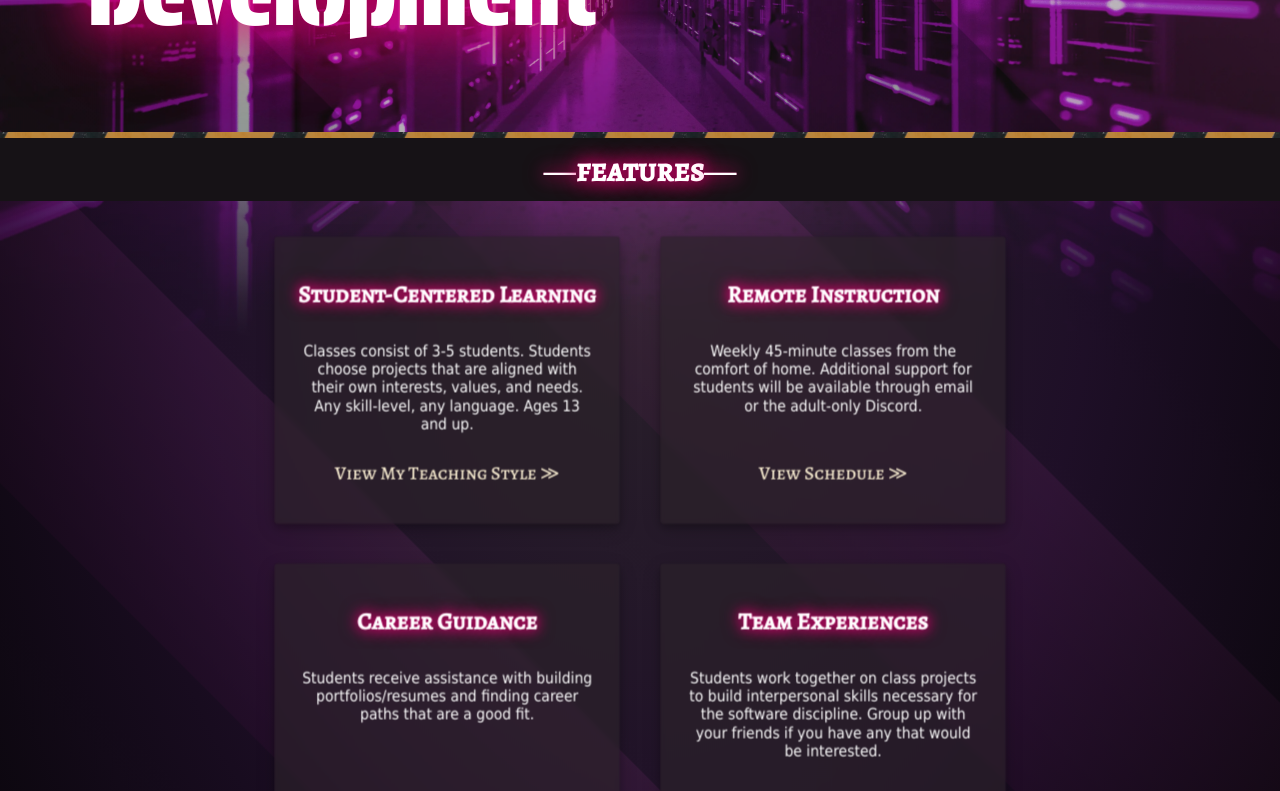
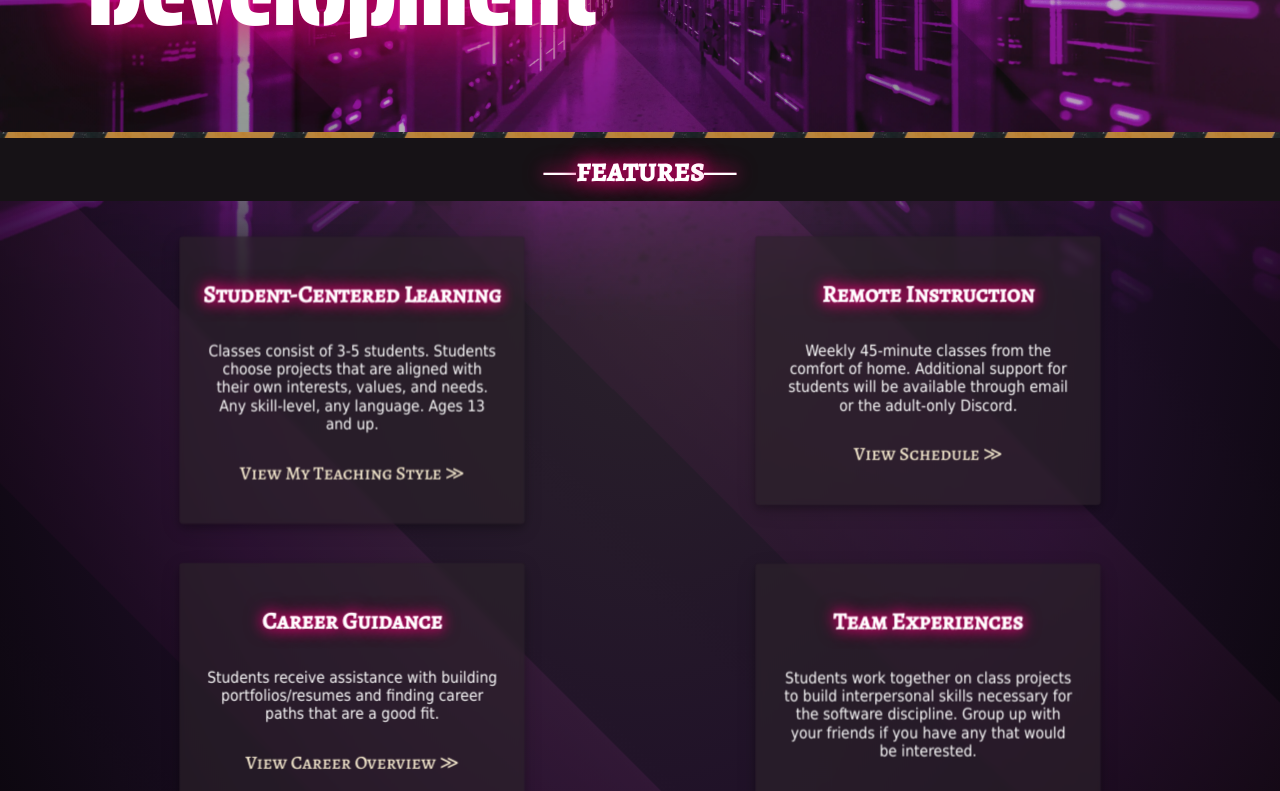
Before and after one commit to chworthey/cs-studio-site, a React (Vite) app: page / in a window 1280 px wide. Shown: the part 520-1311 px from the top of the page. Built offline with nearby package versions, Linux system fonts and the light colour scheme; a web font is replaced by a local one.

Commit message:
Fixed scaling bug

```diff
--- a/src/main/components/FrontPage.tsx
+++ b/src/main/components/FrontPage.tsx
@@ -21,10 +21,10 @@ export function FrontPage(props: IFrontPageProps) {
         <Menubar IsPartyModeOn={partyMode} OnPartyModeSet={setPartyMode} Items={props.MenuItems}/>
         <Marquee MarqueeTexts={props.MarqueeTexts}/>
         <div className="div__layout-main-wrapper" role="presentation">
-          <main>
+          <main className="main__main">
             <div className="div__layout-main" role="presentation">
               <Banner/>
-              <section>
+              <section className="section__features">
                 <div className="div__features-divider" role="presentation">
                   <div className="div__features-label-container" role="presentation">
                     <h2 className="h2__features-label-text">
@@ -51,4 +51,4 @@ export function FrontPage(props: IFrontPageProps) {
       </div>
     </PartyModeWrapper>
   );
-};
+}
--- a/src/main/styles/App.css
+++ b/src/main/styles/App.css
@@ -215,6 +215,7 @@ html, body {
   transition: margin-right 0.1s ease-in-out;
   background-color: transparent;
   border-width: 0;
+  cursor: pointer;
   padding: 0;
   /* flex-shrink: 0; */
 }
@@ -581,6 +582,12 @@ html, body {
   color: rgba(255, 243, 215, 0.94);
 }
 
+.section__features {
+  display: flex;
+  flex-direction: column;
+  flex-grow: 1;
+}
+
 .div__features {
   display: flex;
   padding: 1em 5% 2em;
@@ -603,8 +610,17 @@ html, body {
   /* background-color: #3433347d; */
 }
 
+.main__main {
+  display: flex;
+  flex-direction: column;
+  flex-grow: 1;
+}
+
 .section__feature {
   display: flex;
+  flex-direction: column;
+  flex-grow: 1;
+  align-items: center;
 }
 
 .div__feature {
```
